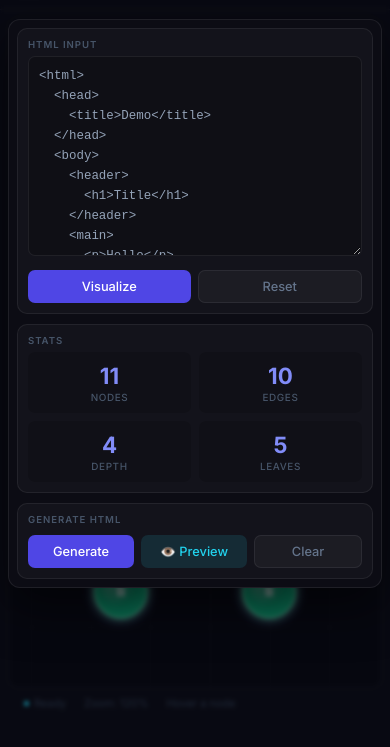
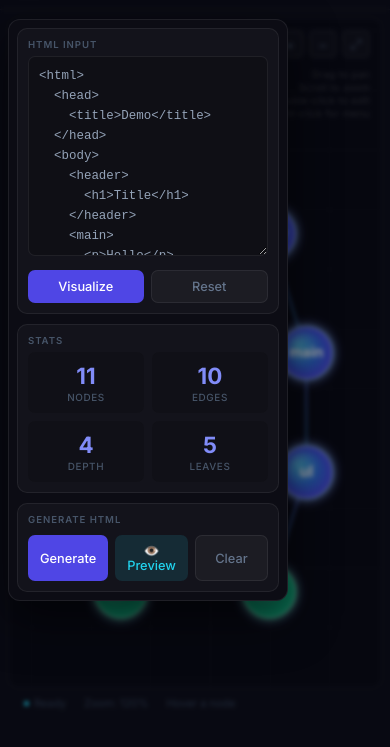
Before and after one commit to fuad7161/GraphML, a plain HTML site: page index.html in a window 390 px wide. Both pictures are taken after a click on the button "Toggle sidebar". Shown: the part 45-792 px from the top of the page. Drawn offline with Linux system fonts and the light colour scheme.

Commit message:
side manu fixed size added

```diff
--- a/css/layout.css
+++ b/css/layout.css
@@ -16,7 +16,8 @@
     position: fixed;
     top: 72px;
     left: 16px;
-    width: min(320px, calc(100vw - 32px));
+    width: 300px;
+    max-width: calc(100vw - 32px);
     max-height: calc(100vh - 88px);
     display: flex;
     flex-direction: column;
@@ -89,7 +90,8 @@ body.sidebar-open .sidebar-backdrop {
     .sidebar {
         top: 64px;
         left: 10px;
-        width: calc(100vw - 20px);
+        width: 280px;
+        max-width: calc(100vw - 20px);
         max-height: calc(100vh - 76px);
     }
 
@@ -110,7 +112,8 @@ body.sidebar-open .sidebar-backdrop {
 
     .sidebar {
         left: 8px;
-        width: calc(100vw - 16px);
+        width: 280px;
+        max-width: calc(100vw - 16px);
         max-height: calc(100vh - 72px);
         padding: 8px;
     }
```
